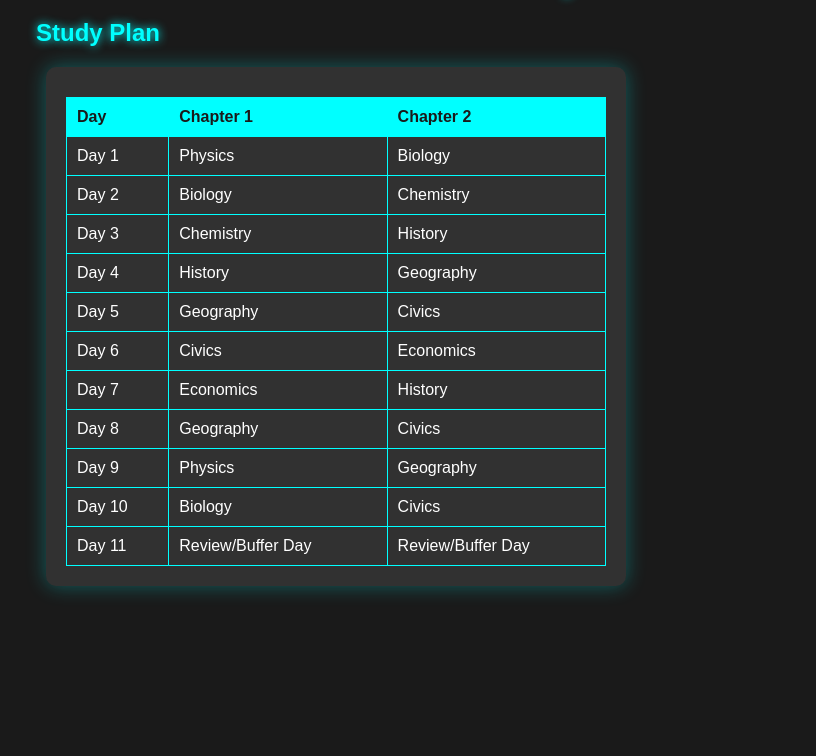
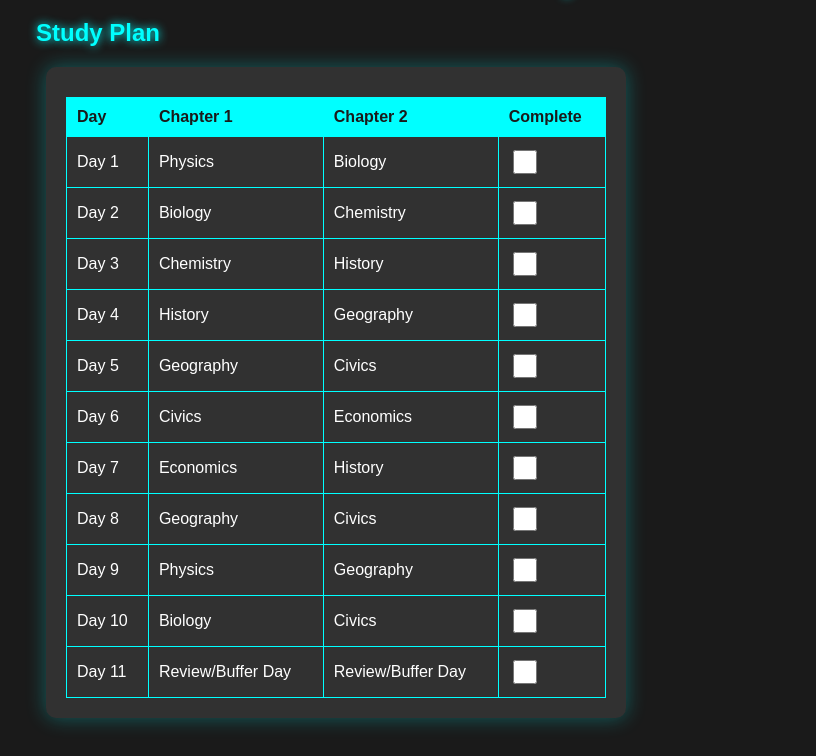
Before and after one commit to Ruhal69/PT, a plain HTML site: page index.html in a window 1280 px wide. Shown: the part 89-845 px from the top of the page, without its empty margins (4-820 px from the left). Before the commit the page ends 800 px from the top, so only its background shows below. Drawn offline with Linux system fonts and the light colour scheme.

Commit message:
Update index.html
checkbock

```diff
--- a/index.html
+++ b/index.html
@@ -17,6 +17,7 @@
                         <th>Day</th>
                         <th>Chapter 1</th>
                         <th>Chapter 2</th>
+                        <th>Complete</th>
                     </tr>
                 </thead>
                 <tbody>
@@ -24,56 +25,111 @@
                         <td>Day 1</td>
                         <td>Physics</td>
                         <td>Biology</td>
+                        <td>
+                            <div class="checkbox-container">
+                                <input type="checkbox" id="day1" class="checkbox">
+                            </div>
+                        </td>
                     </tr>
                     <tr>
                         <td>Day 2</td>
                         <td>Biology</td>
                         <td>Chemistry</td>
+                        <td>
+                            <div class="checkbox-container">
+                                <input type="checkbox" id="day2" class="checkbox">
+                            </div>
+                        </td>
                     </tr>
                     <tr>
                         <td>Day 3</td>
                         <td>Chemistry</td>
                         <td>History</td>
+                        <td>
+                            <div class="checkbox-container">
+                                <input type="checkbox" id="day3" class="checkbox">
+                            </div>
+                        </td>
                     </tr>
                     <tr>
                         <td>Day 4</td>
                         <td>History</td>
                         <td>Geography</td>
+                        <td>
+                            <div class="checkbox-container">
+                                <input type="checkbox" id="day4" class="checkbox">
+                            </div>
+                        </td>
                     </tr>
                     <tr>
                         <td>Day 5</td>
                         <td>Geography</td>
                         <td>Civics</td>
+                        <td>
+                            <div class="checkbox-container">
+                                <input type="checkbox" id="day5" class="checkbox">
+                            </div>
+                        </td>
                     </tr>
                     <tr>
                         <td>Day 6</td>
                         <td>Civics</td>
                         <td>Economics</td>
+                        <td>
+                            <div class="checkbox-container">
+                                <input type="checkbox" id="day6" class="checkbox">
+                            </div>
+                        </td>
                     </tr>
                     <tr>
                         <td>Day 7</td>
                         <td>Economics</td>
                         <td>History</td>
+                        <td>
+                            <div class="checkbox-container">
+                                <input type="checkbox" id="day7" class="checkbox">
+                            </div>
+                        </td>
                     </tr>
                     <tr>
                         <td>Day 8</td>
                         <td>Geography</td>
                         <td>Civics</td>
+                        <td>
+                            <div class="checkbox-container">
+                                <input type="checkbox" id="day8" class="checkbox">
+                            </div>
+                        </td>
                     </tr>
                     <tr>
                         <td>Day 9</td>
                         <td>Physics</td>
                         <td>Geography</td>
+                        <td>
+                            <div class="checkbox-container">
+                                <input type="checkbox" id="day9" class="checkbox">
+                            </div>
+                        </td>
                     </tr>
                     <tr>
                         <td>Day 10</td>
                         <td>Biology</td>
                         <td>Civics</td>
+                        <td>
+                            <div class="checkbox-container">
+                                <input type="checkbox" id="day10" class="checkbox">
+                            </div>
+                        </td>
                     </tr>
                     <tr>
                         <td>Day 11</td>
                         <td>Review/Buffer Day</td>
                         <td>Review/Buffer Day</td>
+                        <td>
+                            <div class="checkbox-container">
+                                <input type="checkbox" id="day11" class="checkbox">
+                            </div>
+                        </td>
                     </tr>
                 </tbody>
             </table>
```
